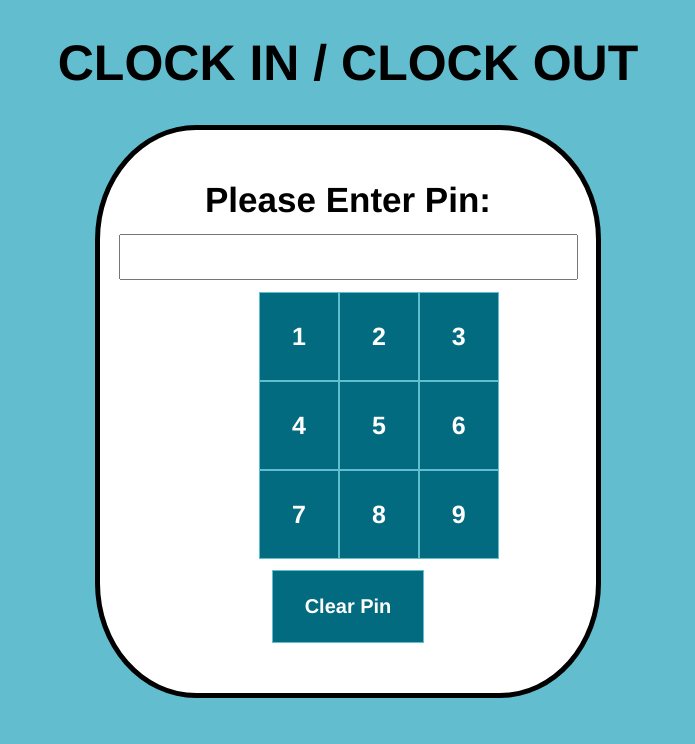
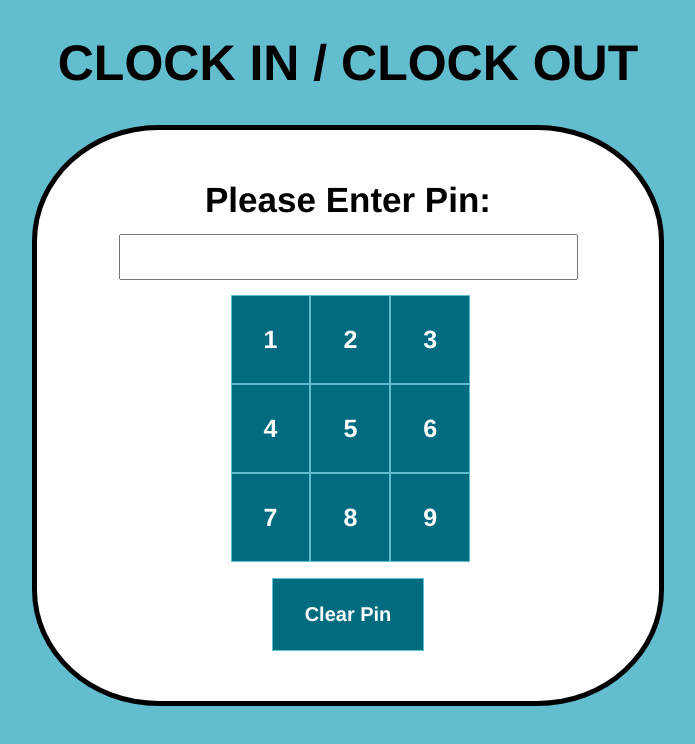
Before and after one commit to Nikhil-Naikar/Clock-In-Clock-Out, a Vue app in the folder frontend/: page /login in a window 1280 px wide. Shown: the top 744 px of the page, without its empty margins (292-987 px from the left). Built offline with nearby package versions, Linux system fonts and the light colour scheme.

Commit message:
Update LogIn.vue

```diff
--- a/frontend/src/pages/LogIn.vue
+++ b/frontend/src/pages/LogIn.vue
@@ -54,8 +54,8 @@ export default {
   height: auto; /* Set the height to 100% of the viewport height for vertical centering */
   justify-content: center; /* Center content both horizontally and vertically */
   background-color: white;
-  margin-left: 30%;
-  margin-right: 30%;
+  margin-left: 25%;
+  margin-right: 25%;
   border-radius: 20%;
   border: 5px solid black;
   padding: 50px;
@@ -65,7 +65,7 @@ export default {
     display: grid;
     grid-template-columns: repeat(3, 1fr);
     width: 45%;
-    margin: 3%;
+    margin: 3%
 }
 
 .large-text {
```
